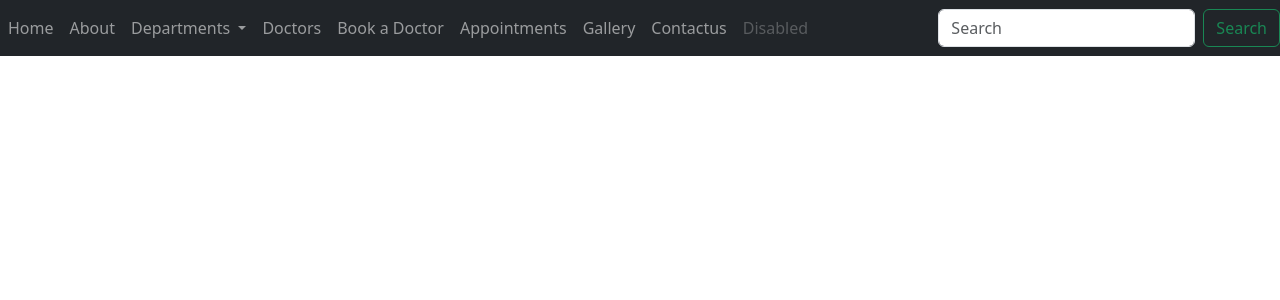
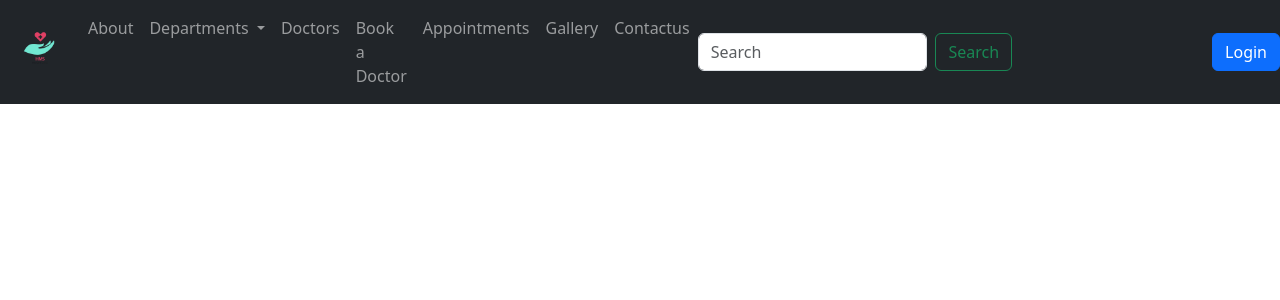
Before and after one commit to SATL-hub/HMS-Hospital-Management-System, a Django app: template HMS/patient/templates/base.html in a window 1280 px wide. Shown: the top 300 px of the page. Run offline with Django 5.2, Linux system fonts and the light colour scheme; the template is opened without the code that fills it, so the values that code supplies are empty.

Commit message:
add banner and logo

```diff
--- a/HMS/HMS/settings.py
+++ b/HMS/HMS/settings.py
@@ -11,6 +11,7 @@ https://docs.djangoproject.com/en/5.1/ref/settings/
 """
 
 from pathlib import Path
+import os
 
 # Build paths inside the project like this: BASE_DIR / 'subdir'.
 BASE_DIR = Path(__file__).resolve().parent.parent
@@ -120,7 +121,8 @@ USE_TZ = True
 # Static files (CSS, JavaScript, Images)
 # https://docs.djangoproject.com/en/5.1/howto/static-files/
 
-STATIC_URL = 'static/'
+STATIC_URL = '/static/'
+STATIC_ROOT = os.path.join(BASE_DIR, 'static')
 
 # Default primary key field type
 # https://docs.djangoproject.com/en/5.1/ref/settings/#default-auto-field
--- /dev/null
+++ b/HMS/patient/static/css/style.css
@@ -0,0 +1,21 @@
+.flex-container {
+    display: flex;
+    justify-content: center; /* Center image horizontally */
+    align-items: center;    /* Center image vertically */
+    height: 80vh;          /* Full viewport height */
+    background-color: #f0f0f0;
+}
+
+.flex-container img {
+    height: 590px;    /* Maintains aspect ratio */
+    width:1700px
+}
+h1{
+    color: rgb(93, 190, 190);
+}
+.about-head{
+    padding-left: 20px;
+    padding-top: 20px;
+    font-style: italic;
+    font-weight: bold;
+}
--- a/HMS/patient/templates/about.html
+++ /dev/null
@@ -1 +0,0 @@
-{% extends 'base.html' %}
--- a/HMS/patient/templates/base.html
+++ b/HMS/patient/templates/base.html
@@ -1,9 +1,12 @@
+{% load static %}
 <!DOCTYPE html>
 <html lang="en">
 <head>
     <meta charset="UTF-8">
     <meta name="viewport" content="width=device-width, initial-scale=1.0">
     <link href="https://cdn.jsdelivr.net/npm/bootstrap@5.3.0-alpha1/dist/css/bootstrap.min.css" rel="stylesheet">
+    <link href="{% static 'css/style.css' %}" rel="stylesheet">
+
     <title>Document</title>
 </head>
 <body>
@@ -15,9 +18,9 @@
 
         <div class="collapse navbar-collapse" id="navbarSupportedContent">
             <ul class="navbar-nav me-auto mb-2 mb-lg-0">
-                <li class="nav-item">
-                    <a class="nav-link {% if activetab == 'home' %} active{% endif %} " aria-current="page" href="{% url 'home' %}">Home</a>
-                </li>
+                <div class="logo " >
+                    <a href="{% url 'about' %}"><img src="{% static 'images/HMS1.png'%}" alt="" style="height: 80px" /></a>
+                </div>
                 <li class="nav-item">
                     <a class="nav-link {% if activetab == 'about' %} active{% endif %} " href="{% url 'about' %}">About</a>
                 </li>
@@ -62,16 +65,19 @@
                 </li>
 
 
-                <li class="nav-item">
+                <!-- <li class="nav-item">
                     <a class="nav-link disabled" href="#" tabindex="-1" aria-disabled="true">Disabled</a>
-                </li>
+                </li> -->
             </ul>
-            <form class="d-flex" role="search">
+            <form class="d-flex" role="search" style="padding-right: 200px;">
                 <input class="form-control me-2" type="search" placeholder="Search" aria-label="Search">
                 <button class="btn btn-outline-success" type="submit">Search</button>
             </form>
+            <a href="#" class="btn btn-primary">Login</a>
         </div>
     </nav>
+    {% block content %}
+    {% endblock %}
 
     <!-- Bootstrap JS Bundle -->
     <script src="https://cdn.jsdelivr.net/npm/bootstrap@5.3.0-alpha1/dist/js/bootstrap.bundle.min.js"></script>
--- a/HMS/patient/urls.py
+++ b/HMS/patient/urls.py
@@ -2,6 +2,6 @@ from django.urls import path
 from . import views
 
 urlpatterns = [
-    path('', views.home, name='home'),
-    path('about', views.about, name='about'),
+    # path('', views.home, name='home'),
+    path('', views.about, name='about'),
 ]
--- a/HMS/patient/views.py
+++ b/HMS/patient/views.py
@@ -1,9 +1,9 @@
 from django.shortcuts import render
 
 # Create your views here.
-def home(request):
-    return render(request,'home.html',{'activetab':'home'})
+# def home(request):
+#     return render(request,'home.html',{'activetab':'home'})
 
 
 def about(request):
-    return render(request,'about.html',{'activetab':'about'})
+    return render(request,'home.html',{'activetab':'about'})
```
Also changed, not shown: HMS/patient/templates/home.html (+11 -0 lines), HMS/patient/static/images/HMS.png (added), HMS/patient/static/images/HMS1.png (added), 1 other file.
